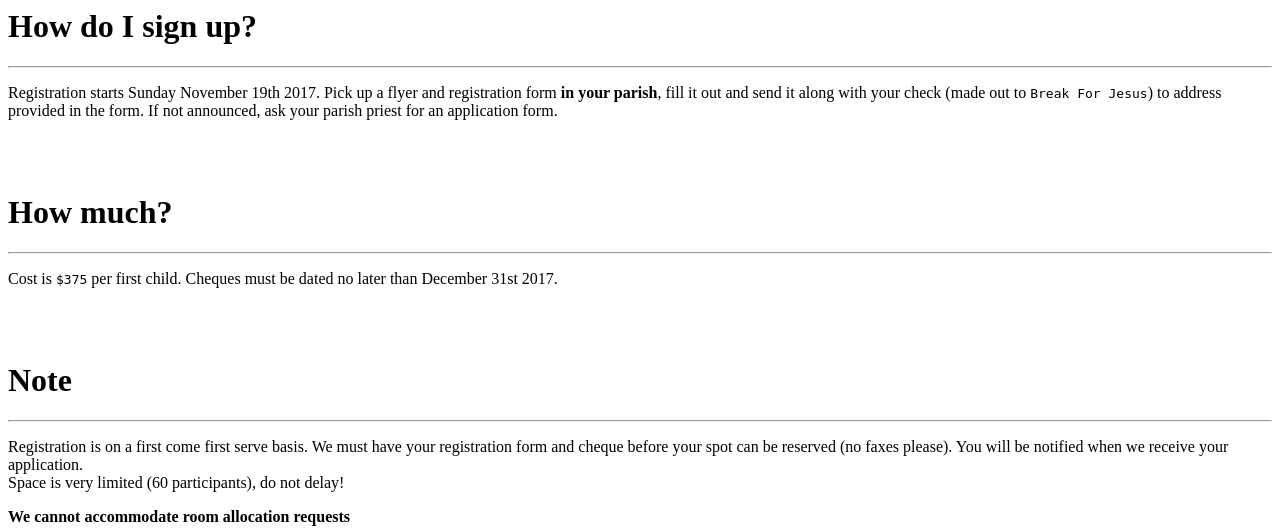
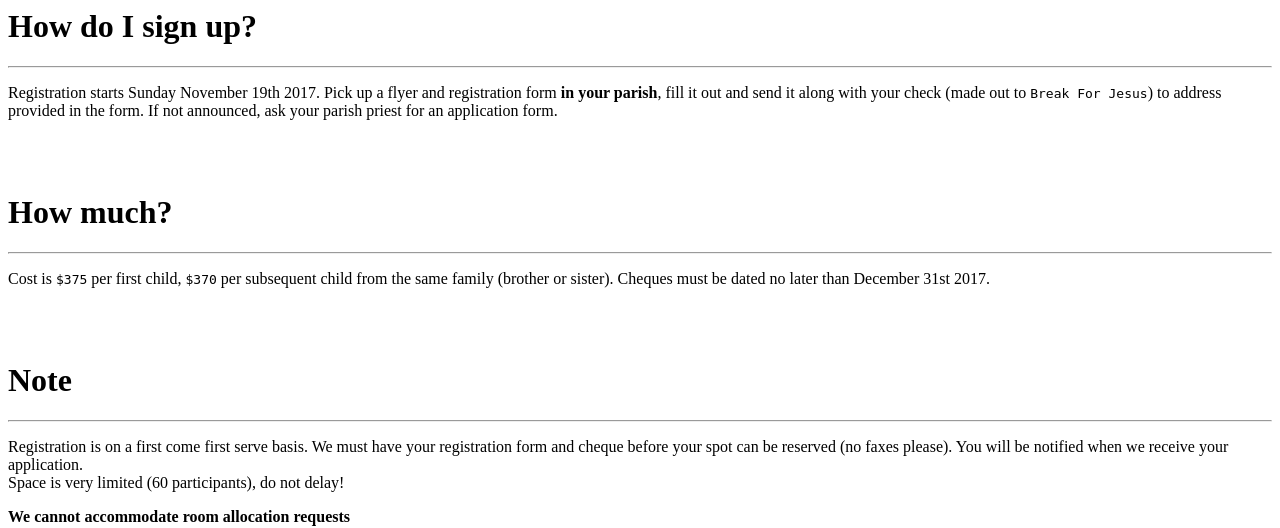
Before and after one commit to volodymyr-volynets/b4j, a PHP site: page /registration.phtml in a window 1280 px wide. Shown: the top 528 px of the page. Run offline with PHP 8.4, Linux system fonts and the light colour scheme.

Commit message:
update registration

```diff
--- a/views/registration.phtml
+++ b/views/registration.phtml
@@ -25,7 +25,7 @@
 				<h1>How much?</h1>
 				<hr />
 				<p>
-				Cost is <code>$375</code> per first child. Cheques must be dated no later than December 31st 2017.
+				Cost is <code>$375</code> per first child, <code>$370</code> per subsequent child from the same family (brother or sister). Cheques must be dated no later than December 31st 2017.
 				</p>
 				<br/>
 				<br/>
```
